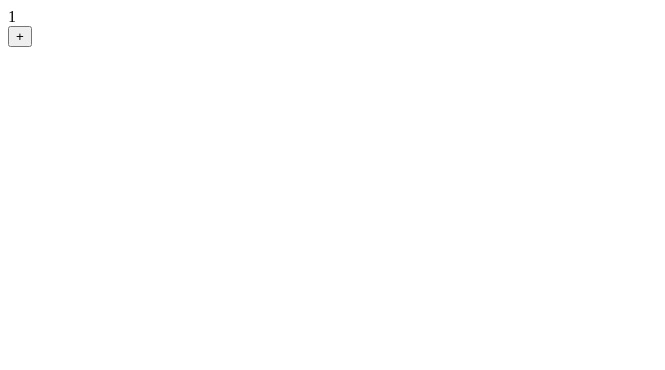
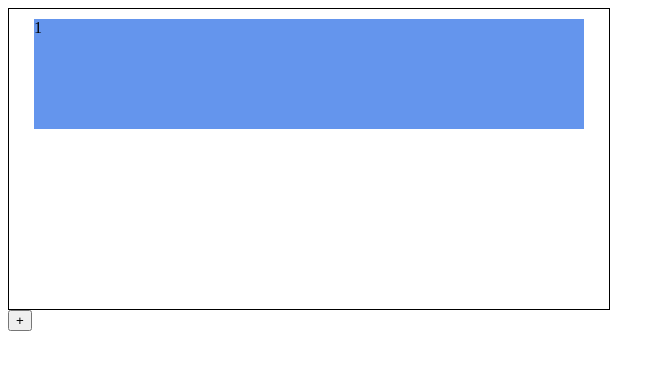
Before and after one commit to obeybook/React-learning, a React (Create React App) app: page / in a window 1280 px wide. Shown: the top 370 px of the page, without its empty margins (0-665 px from the left). Built offline with nearby package versions, Linux system fonts and the light colour scheme.

Commit message:
learn 4-1

```diff
--- a/src/index.css
+++ b/src/index.css
@@ -2,6 +2,7 @@
   width: 600px;
   height: 300px;
   border: 1px solid black;
+  overflow: auto;
 }
 
 .e {
--- a/src/practice/practice4-1.js
+++ b/src/practice/practice4-1.js
@@ -1,6 +1,9 @@
 import React, { Component } from 'react';
+import '../index.css';
 
 class Cycle3 extends Component {
+    id = 2;
+
     state = {
         number : [1]
     }
@@ -10,33 +13,39 @@ class Cycle3 extends Component {
         console.log('constructor');
     }
 
-    componentWillMount() {
-        console.log('componentWillMount');
+    // componentWillMount() {
+    //     console.log('componentWillMount');
+    // }
+
+    // componentDidMount() {
+    //     console.log('componentDidMount');
+    // }
+
+    // shouldComponentUpdate(nextProps, nextState) {
+    //     console.log('*----------------------------------*');
+    //     console.log('shouldComponentUpdate', nextState);
+    //     if (nextState.number % 5 === 0 ) return false;
+    //     return true;
+    // }
+
+    // componentWillUpdate (nextProps, nextState) {
+    //     console.log('componentWillUpdate', nextState);
+    // }
+
+    getSnapshotBeforeUpdate(prevProps, prevState) {
+        let { scrollTop, scrollHeight, offsetHeight } = this.list;
+        console.log(scrollTop);
+        scrollTop = scrollHeight;
+        console.log(scrollTop);
     }
 
-    componentDidMount() {
-        console.log('componentDidMount');
-    }
-
-    shouldComponentUpdate(nextProps, nextState) {
-        console.log('*----------------------------------*');
-        console.log('shouldComponentUpdate', nextState);
-        if (nextState.number % 5 === 0 ) return false;
-        return true;
-    }
-
-    componentWillUpdate (nextProps, nextState) {
-        console.log('componentWillUpdate', nextState);
-    }
-
-    componentDidUpdate (prevProps, prevState) {
-        console.log('componentDidUpdat', prevState);
+    componentDidUpdate (prevProps, prevState, snapshot) {
     }
 
     plus = () => {
         const { number } = this.state;
         this.setState({
-            number: number.concat(1),
+            number: [this.id++, ...number],
         })
     }
 
@@ -50,13 +59,15 @@ class Cycle3 extends Component {
     render() {
         const { number } = this.state;
         const arr = number.map((item) => (
-            <div>{item}</div>
+            <div className="e">{item}</div>
         ));
 
         return (
             <>
+                <div className="box">
+                    <div ref={(ref) => {this.list = ref;}}>{arr}</div>
+                </div>
                 {/* <div>값 : {this.state.number}</div> */}
-                {arr}
                 <button onClick={this.plus}>+</button>
                 {/* <button onClick={this.minus}>-</button> */}
             </>
```
